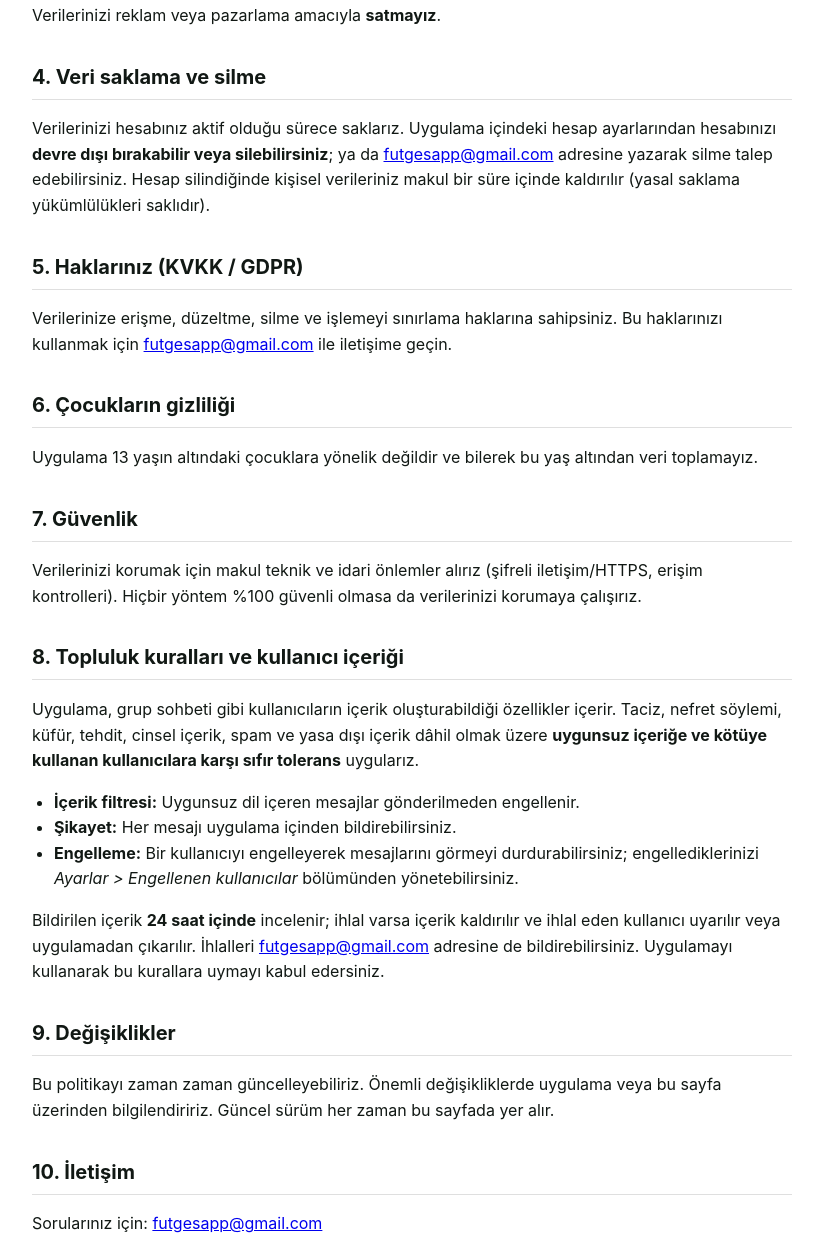
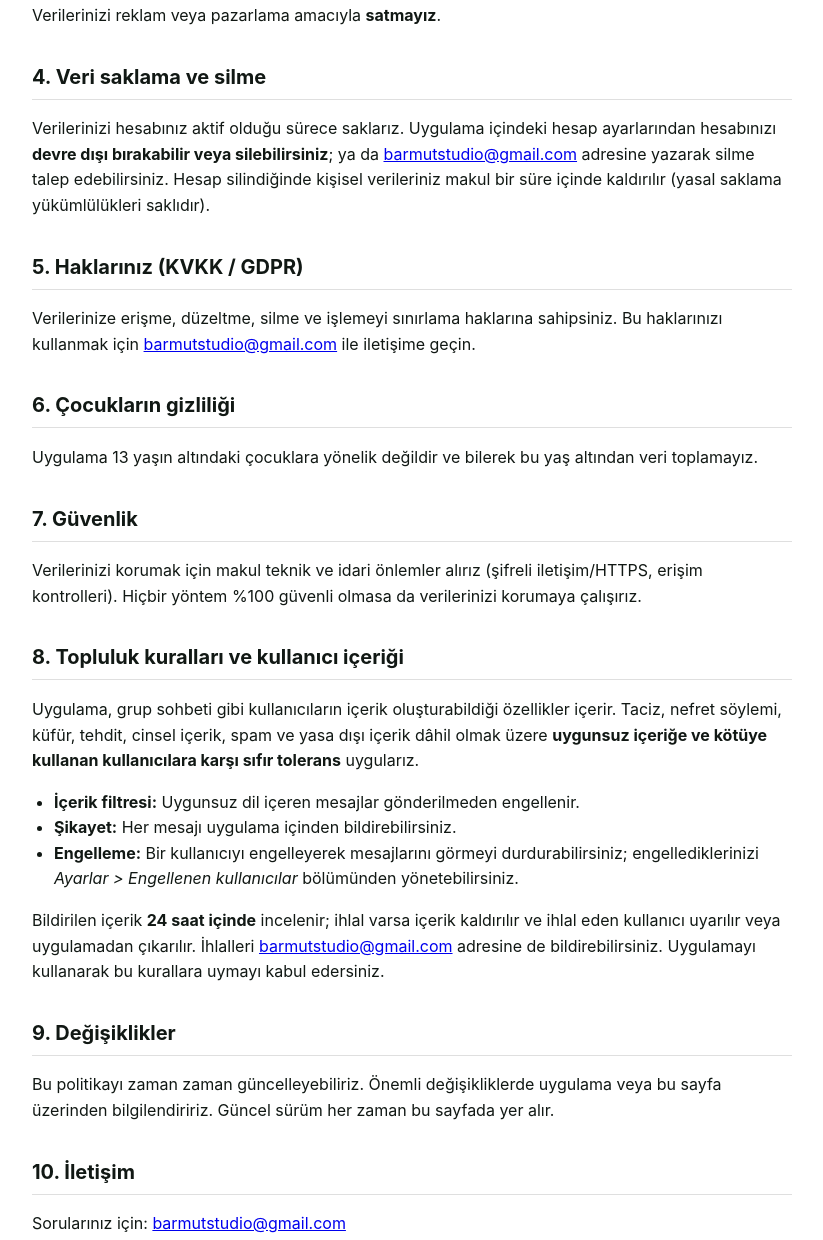
Before and after one commit to umuterdev/futges-legal, a plain HTML site: page index.html in a window 1280 px wide. Shown: the part 1227-2467 px from the top of the page, without its empty margins (228-1051 px from the left). Drawn offline with Linux system fonts and the light colour scheme.

Commit message:
fix(legal): update contact email to barmutstudio@gmail.com

```diff
--- a/index.html
+++ b/index.html
@@ -64,10 +64,10 @@
 <p>Verilerinizi reklam veya pazarlama amacıyla <strong>satmayız</strong>.</p>
 
 <h2>4. Veri saklama ve silme</h2>
-<p>Verilerinizi hesabınız aktif olduğu sürece saklarız. Uygulama içindeki hesap ayarlarından hesabınızı <strong>devre dışı bırakabilir veya silebilirsiniz</strong>; ya da <a href="mailto:futgesapp@gmail.com">futgesapp@gmail.com</a> adresine yazarak silme talep edebilirsiniz. Hesap silindiğinde kişisel verileriniz makul bir süre içinde kaldırılır (yasal saklama yükümlülükleri saklıdır).</p>
+<p>Verilerinizi hesabınız aktif olduğu sürece saklarız. Uygulama içindeki hesap ayarlarından hesabınızı <strong>devre dışı bırakabilir veya silebilirsiniz</strong>; ya da <a href="mailto:barmutstudio@gmail.com">barmutstudio@gmail.com</a> adresine yazarak silme talep edebilirsiniz. Hesap silindiğinde kişisel verileriniz makul bir süre içinde kaldırılır (yasal saklama yükümlülükleri saklıdır).</p>
 
 <h2>5. Haklarınız (KVKK / GDPR)</h2>
-<p>Verilerinize erişme, düzeltme, silme ve işlemeyi sınırlama haklarına sahipsiniz. Bu haklarınızı kullanmak için <a href="mailto:futgesapp@gmail.com">futgesapp@gmail.com</a> ile iletişime geçin.</p>
+<p>Verilerinize erişme, düzeltme, silme ve işlemeyi sınırlama haklarına sahipsiniz. Bu haklarınızı kullanmak için <a href="mailto:barmutstudio@gmail.com">barmutstudio@gmail.com</a> ile iletişime geçin.</p>
 
 <h2>6. Çocukların gizliliği</h2>
 <p>Uygulama 13 yaşın altındaki çocuklara yönelik değildir ve bilerek bu yaş altından veri toplamayız.</p>
@@ -82,13 +82,13 @@
   <li><strong>Şikayet:</strong> Her mesajı uygulama içinden bildirebilirsiniz.</li>
   <li><strong>Engelleme:</strong> Bir kullanıcıyı engelleyerek mesajlarını görmeyi durdurabilirsiniz; engellediklerinizi <em>Ayarlar &gt; Engellenen kullanıcılar</em> bölümünden yönetebilirsiniz.</li>
 </ul>
-<p>Bildirilen içerik <strong>24 saat içinde</strong> incelenir; ihlal varsa içerik kaldırılır ve ihlal eden kullanıcı uyarılır veya uygulamadan çıkarılır. İhlalleri <a href="mailto:futgesapp@gmail.com">futgesapp@gmail.com</a> adresine de bildirebilirsiniz. Uygulamayı kullanarak bu kurallara uymayı kabul edersiniz.</p>
+<p>Bildirilen içerik <strong>24 saat içinde</strong> incelenir; ihlal varsa içerik kaldırılır ve ihlal eden kullanıcı uyarılır veya uygulamadan çıkarılır. İhlalleri <a href="mailto:barmutstudio@gmail.com">barmutstudio@gmail.com</a> adresine de bildirebilirsiniz. Uygulamayı kullanarak bu kurallara uymayı kabul edersiniz.</p>
 
 <h2>9. Değişiklikler</h2>
 <p>Bu politikayı zaman zaman güncelleyebiliriz. Önemli değişikliklerde uygulama veya bu sayfa üzerinden bilgilendiririz. Güncel sürüm her zaman bu sayfada yer alır.</p>
 
 <h2>10. İletişim</h2>
-<p>Sorularınız için: <a href="mailto:futgesapp@gmail.com">futgesapp@gmail.com</a></p>
+<p>Sorularınız için: <a href="mailto:barmutstudio@gmail.com">barmutstudio@gmail.com</a></p>
 
 <hr>
 
@@ -135,10 +135,10 @@
 <p>We do <strong>not</strong> sell your data for advertising or marketing.</p>
 
 <h2>4. Data retention and deletion</h2>
-<p>We retain your data while your account is active. You can <strong>deactivate or delete</strong> your account from in-app account settings, or request deletion by emailing <a href="mailto:futgesapp@gmail.com">futgesapp@gmail.com</a>. Upon deletion, your personal data is removed within a reasonable period (subject to legal retention requirements).</p>
+<p>We retain your data while your account is active. You can <strong>deactivate or delete</strong> your account from in-app account settings, or request deletion by emailing <a href="mailto:barmutstudio@gmail.com">barmutstudio@gmail.com</a>. Upon deletion, your personal data is removed within a reasonable period (subject to legal retention requirements).</p>
 
 <h2>5. Your rights (GDPR / KVKK)</h2>
-<p>You have the right to access, correct, delete, and restrict processing of your data. To exercise these rights, contact <a href="mailto:futgesapp@gmail.com">futgesapp@gmail.com</a>.</p>
+<p>You have the right to access, correct, delete, and restrict processing of your data. To exercise these rights, contact <a href="mailto:barmutstudio@gmail.com">barmutstudio@gmail.com</a>.</p>
 
 <h2>6. Children’s privacy</h2>
 <p>The App is not directed to children under 13, and we do not knowingly collect data from them.</p>
@@ -153,13 +153,13 @@
   <li><strong>Report:</strong> You can report any message from within the app.</li>
   <li><strong>Block:</strong> You can block a user to stop seeing their messages; manage blocked users under <em>Settings &gt; Blocked users</em>.</li>
 </ul>
-<p>Reported content is reviewed <strong>within 24 hours</strong>; if it violates these rules, the content is removed and the offending user is warned or ejected. You may also report violations to <a href="mailto:futgesapp@gmail.com">futgesapp@gmail.com</a>. By using the App, you agree to abide by these rules.</p>
+<p>Reported content is reviewed <strong>within 24 hours</strong>; if it violates these rules, the content is removed and the offending user is warned or ejected. You may also report violations to <a href="mailto:barmutstudio@gmail.com">barmutstudio@gmail.com</a>. By using the App, you agree to abide by these rules.</p>
 
 <h2>9. Changes</h2>
 <p>We may update this policy from time to time. For significant changes we will notify you via the App or this page. The current version always appears here.</p>
 
 <h2>10. Contact</h2>
-<p>For questions: <a href="mailto:futgesapp@gmail.com">futgesapp@gmail.com</a></p>
+<p>For questions: <a href="mailto:barmutstudio@gmail.com">barmutstudio@gmail.com</a></p>
 
 </body>
 </html>
```
Also changed, not shown: delete-account.html (+2 -2 lines).
